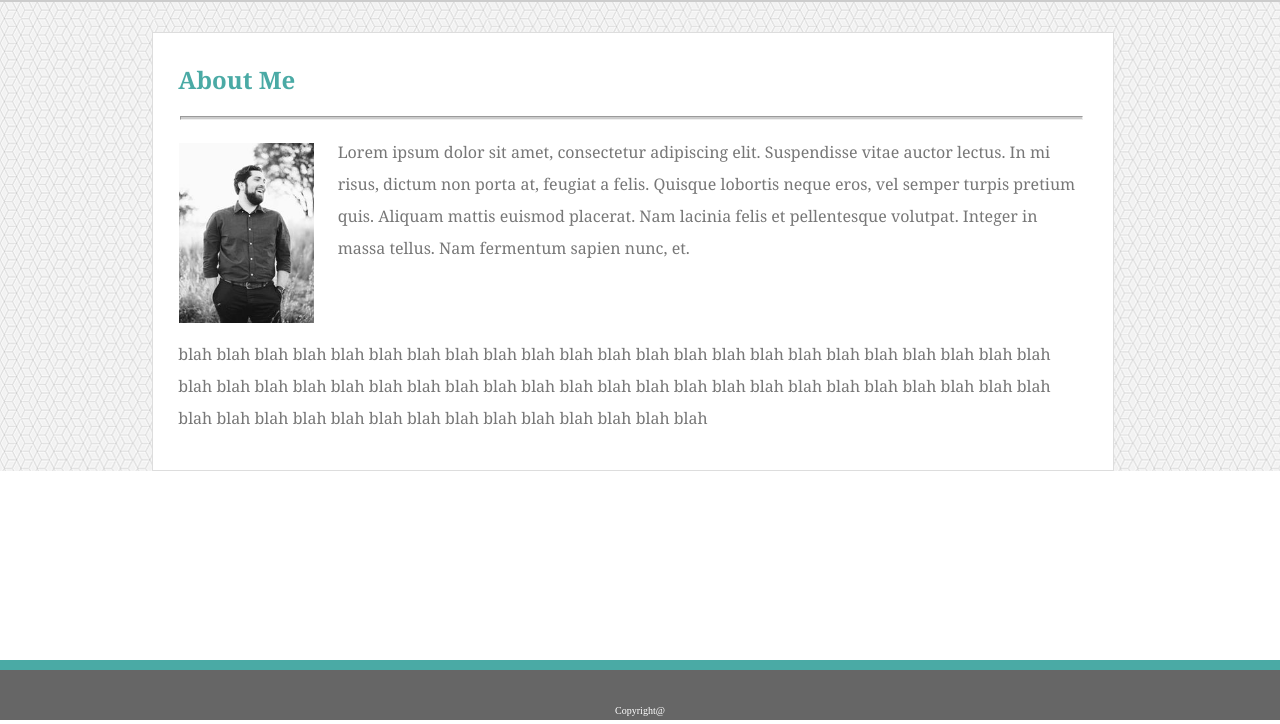
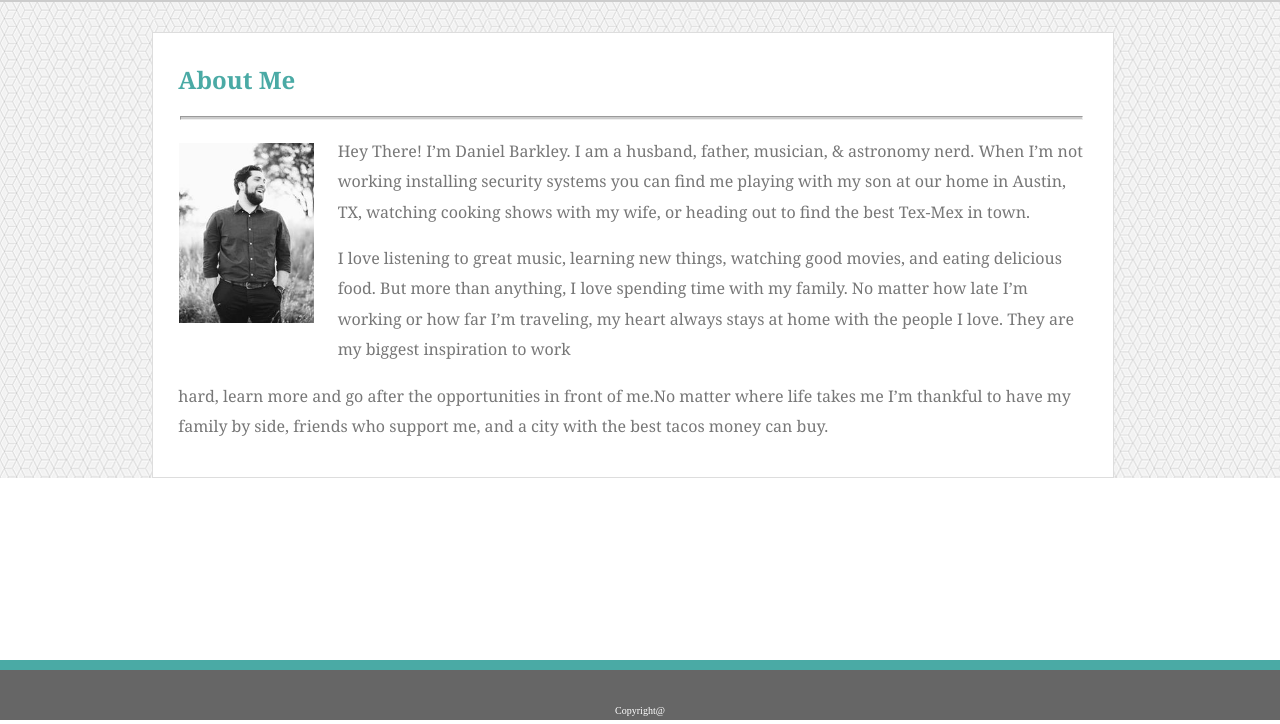
Before and after one commit to dbbarkley/Basic-Portfolio, a plain HTML site: page index.html in a window 1280 px wide. Shown: the part 76-800 px from the top of the page. Drawn offline with Linux system fonts and the light colour scheme.

Commit message:
Added content in 'about-me' page, Complete

```diff
--- a/assets/css/style.css
+++ b/assets/css/style.css
@@ -158,14 +158,14 @@ h2 {
 }
 .clear-none {
     clear: none;
-    line-height: 2em;
+    line-height: 1.9em;
     color: #777777;
     font-family: 'Georgia', Times, Times New Roman, serif;
 }
 .clear-both {
     clear: both;
     padding-left: 10px;
-    line-height: 2em;
+    line-height: 1.9em;
     color: #777777;
     font-family: 'Georgia', Times, Times New Roman, serif;
 }
--- a/index.html
+++ b/index.html
@@ -23,16 +23,15 @@
                     <h2>About Me</h2>
                       <hr>
                           <img src='assets/images/Myself.jpg' id='picture' alt='Picture of myself'>
-                              <p  class='clear-none'>Lorem ipsum dolor sit amet, consectetur adipiscing elit. Suspendisse vitae auctor lectus. In mi risus,
-                                  dictum non porta at, feugiat a felis. Quisque lobortis neque eros, vel semper turpis pretium quis. Aliquam mattis euismod placerat. Nam
-                                  lacinia felis et pellentesque volutpat. Integer in massa tellus. Nam fermentum sapien nunc, et.</p>
-                              <p class='clear-both'>
-                              blah blah blah blah blah blah blah blah blah blah blah blah blah blah blah blah blah blah blah
-                              blah blah blah blah blah blah blah blah blah blah blah blah blah blah blah blah
-                              blah blah blah blah blah blah blah blah blah
-                              blah blah blah blah blah blah blah
-                              blah blah blah blah blah blah blah blah blah
-                              </p>
+                              <p  class='clear-none'>Hey There! I’m Daniel Barkley.  I am a husband, father, musician, & astronomy nerd.
+                                  When I’m not working installing security systems you can find me playing with my son at our home in Austin, TX,
+                                  watching cooking shows with my wife, or heading out to find the best Tex-Mex in town. </p>
+                                  <p class='clear-none'>I love listening to great music, learning new things, watching good movies, and eating delicious food.
+                                      But more than anything, I love spending time with my family. No matter how late I’m working or how far I’m traveling,
+                                      my heart always stays at home with the people I love. They are my biggest inspiration to work</p>
+                              <p class='clear-both'>hard, learn more and go
+                                    after the opportunities in front of me.No matter where life takes me I’m thankful to have my family by side, friends who support me,
+                                  and a city with the best tacos money can buy. </p>
                 </div>
           </div>
         <div class="push"></div>
```
